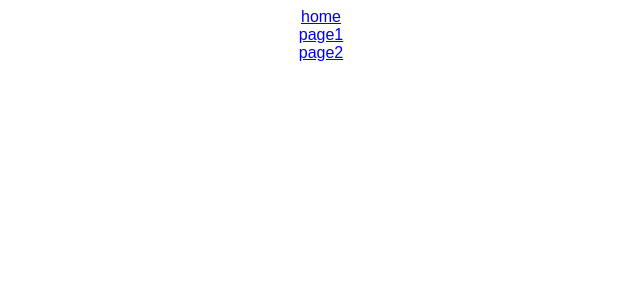
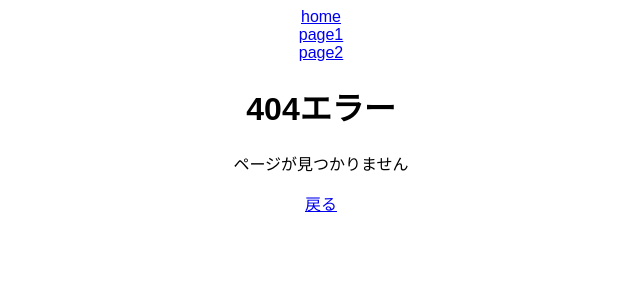
Before and after one commit to sum16/react-routing, a React (Create React App) app: page / in a window 1280 px wide. Shown: the top 300 px of the page, without its empty margins (319-959 px from the left). Built offline with nearby package versions, Linux system fonts and the light colour scheme.

Commit message:
404ページを作成

```diff
--- /dev/null
+++ b/Page404.jsx
@@ -0,0 +1,11 @@
+import { Link } from "react-router-dom";
+
+export const Page404 = () => {
+  return (
+    <div>
+      <h1>404エラー</h1>
+      <p>ページが見つかりません</p>
+      <Link to="/">戻る</Link>
+    </div>
+  );
+};
--- a/src/router/Router.jsx
+++ b/src/router/Router.jsx
@@ -1,4 +1,5 @@
 import { Route, Switch } from "react-router-dom";
+import { Page404 } from "../../Page404";
 
 import { Page1Routes } from "./Page1Routes";
 import { Page2Routes } from "./Page2Routes";
@@ -39,6 +40,9 @@ export const Router = () => {
           </Switch>
         )}
       />
+      <Route path="*">
+        <Page404 />
+      </Route>
     </Switch>
   );
 };
```
